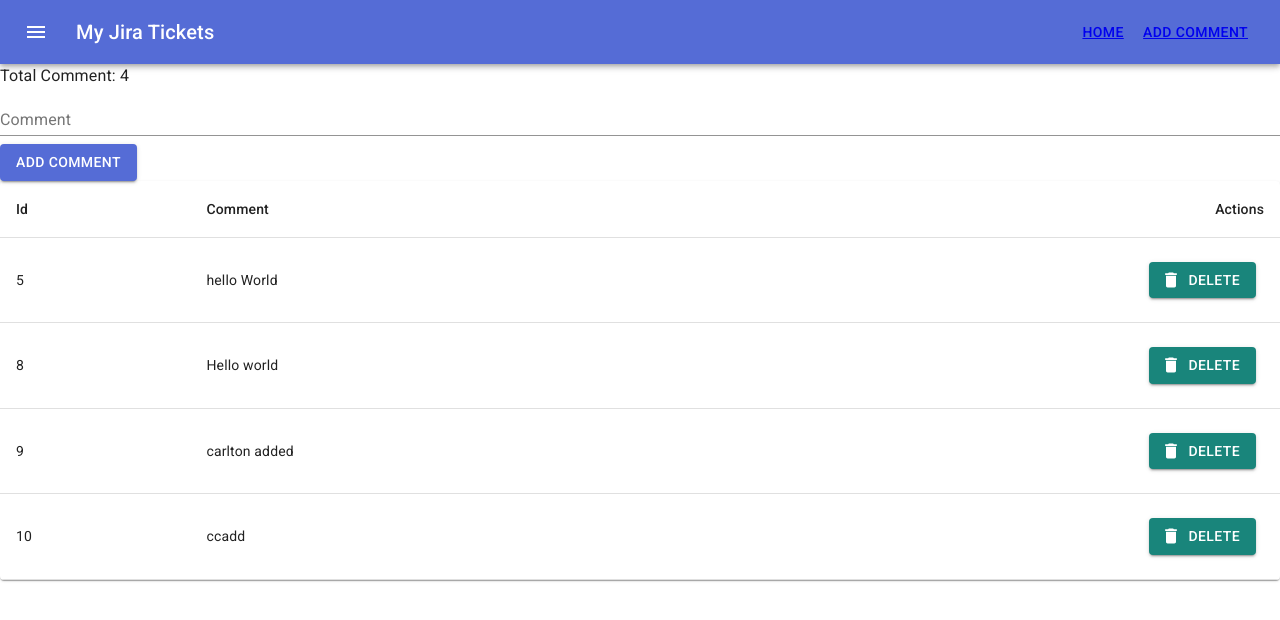
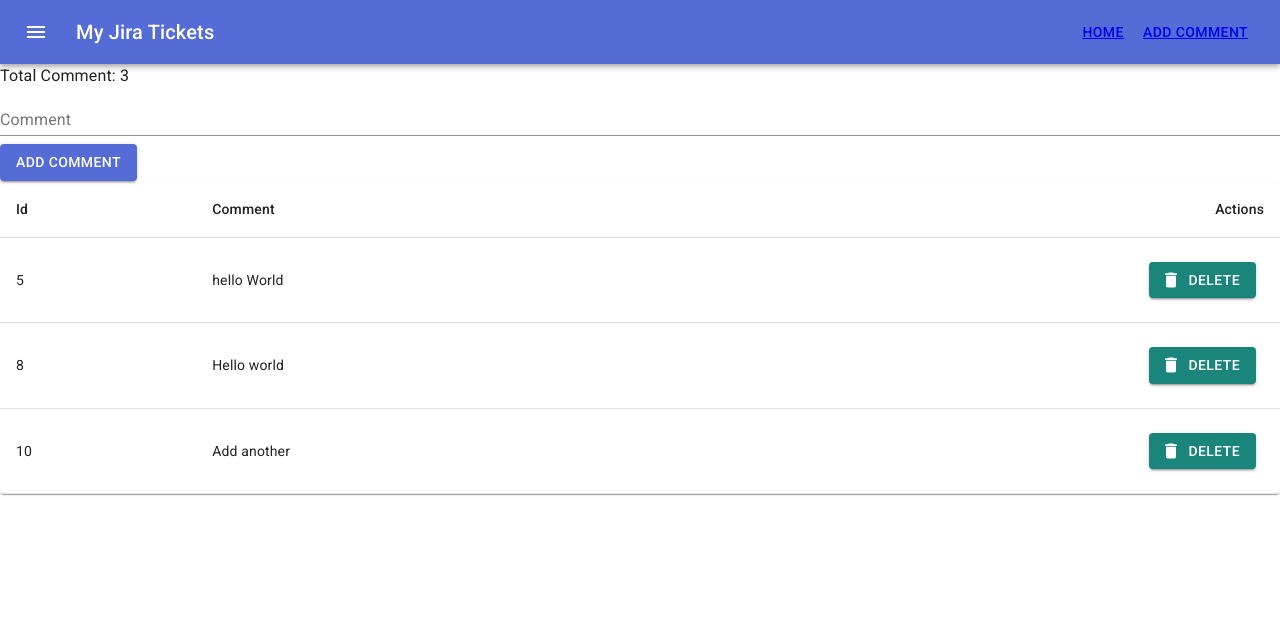
Before and after one commit to carltonj2000/react-swr, a Next.js app: page / in a window 1280 px wide. Shown: the top 620 px of the page. Built offline with nearby package versions, Linux system fonts and the light colour scheme; data requests are answered from the project's data file.

Commit message:
Add swr trigger

```diff
--- a/db.json
+++ b/db.json
@@ -9,11 +9,7 @@
       "id": 8
     },
     {
-      "comment": "carlton added",
-      "id": 9
-    },
-    {
-      "comment": "ccadd",
+      "comment": "Add another",
       "id": 10
     }
   ]
--- a/pages/index.tsx
+++ b/pages/index.tsx
@@ -1,6 +1,6 @@
 import React from "react";
 import Head from "next/head";
-import useSWR from "swr";
+import useSWR, { trigger } from "swr";
 
 import { makeStyles, Theme, createStyles } from "@material-ui/core/styles";
 import {
@@ -17,7 +17,7 @@
 
 import AddComment from "@components/AddComment";
 import NavBar from "@components/NavBar";
-import { loadComments, deleteComment, addComment } from "@src/commentsApi";
+import { deleteComment, addComment } from "@src/commentsApi";
 
 const useStyles = makeStyles((theme: Theme) =>
   createStyles({
@@ -37,12 +37,12 @@
   const { data: jiras } = useSWR("http://localhost:4001/comments");
   const handleDelete = async (id) => {
     const result = await deleteComment(id);
-    // if (result.status === 200) jirasSet(jiras.filter((jira) => jira.id !== id));
+    trigger("http://localhost:4001/comments");
   };
 
   const handleAdd = async (values) => {
     const result = await addComment(values);
-    //if (result.status === 201) jirasSet([...jiras, result.comment]);
+    trigger("http://localhost:4001/comments");
     return result.status;
   };
 
```
